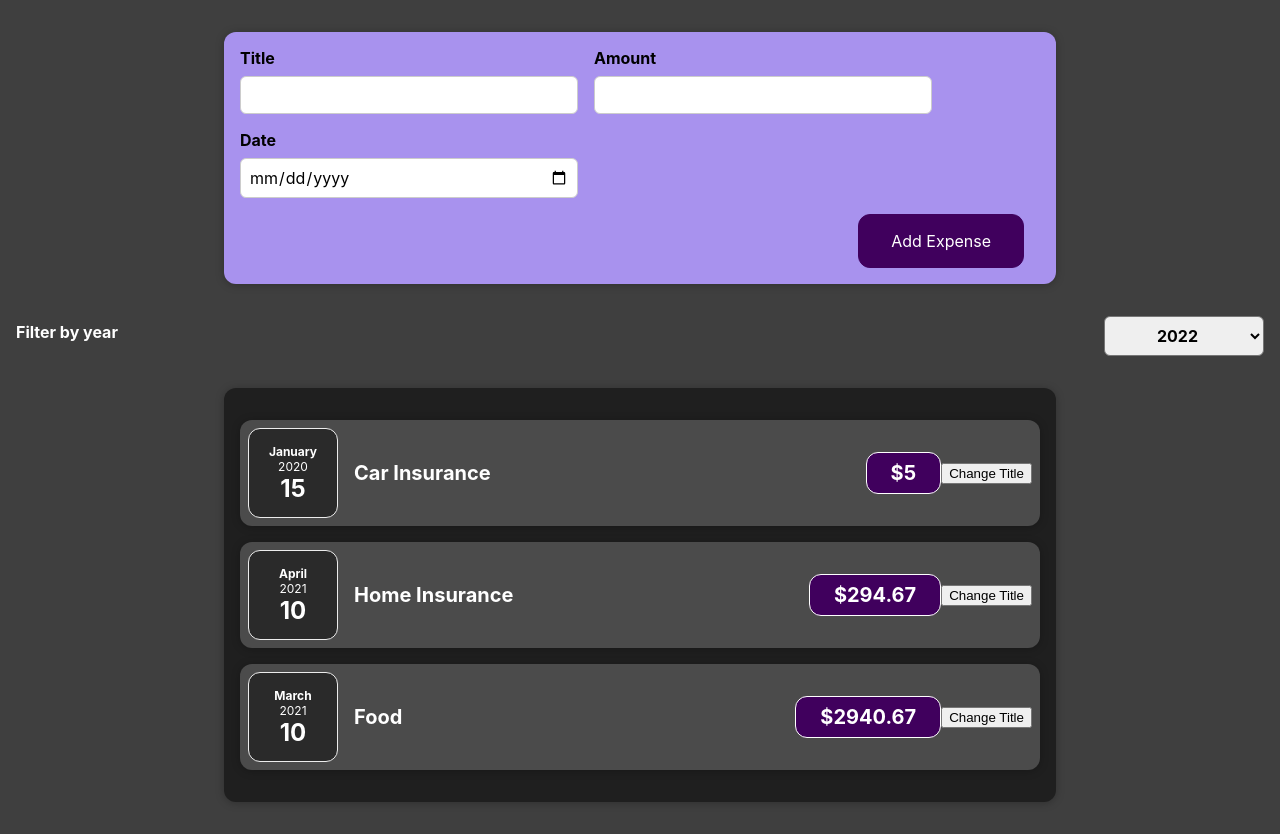
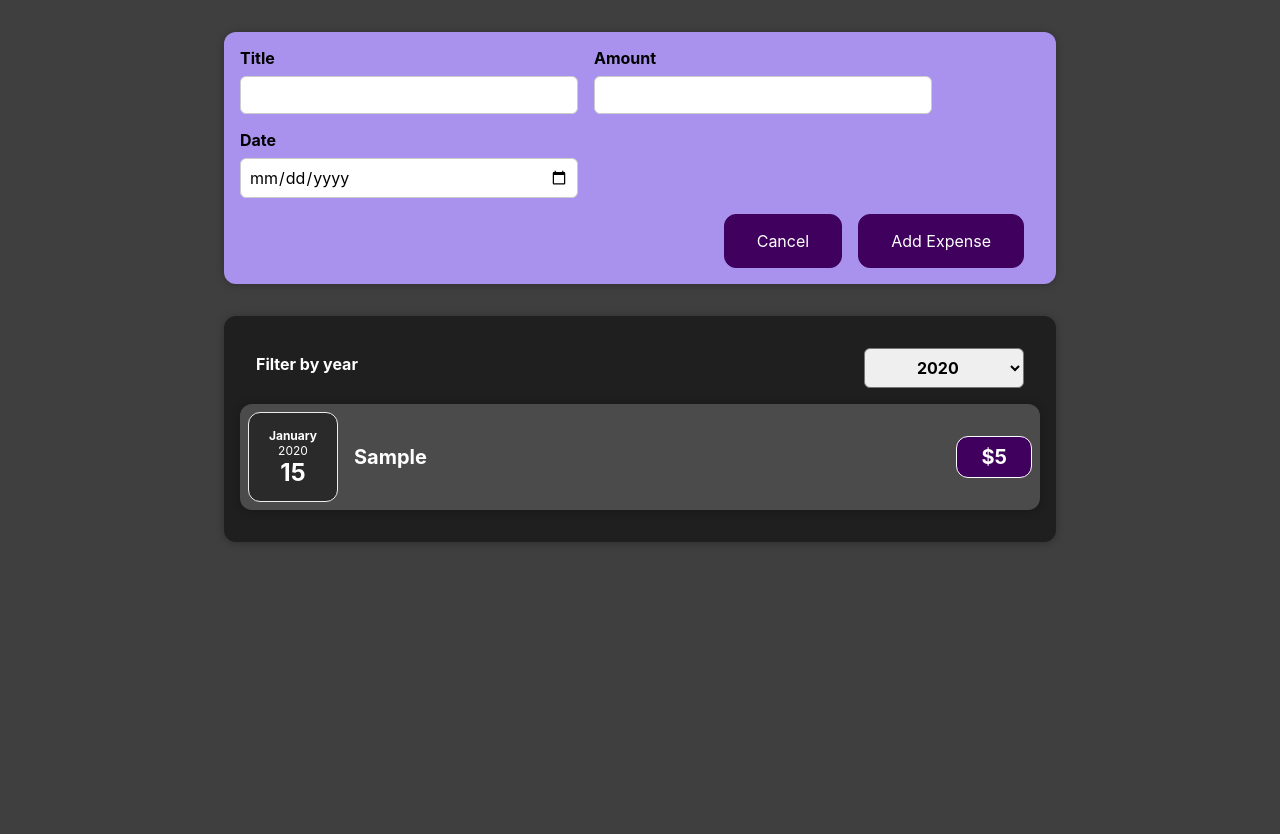
Before and after one commit to jamesferry84/react-udemy-course, a React (Create React App) app: page / in a window 1280 px wide. Both pictures are taken after typing "Sample", "5", "2020-01-15" into the empty fields and a click on the button "Add Expense". After the commit the page ends 800 px from the top, so only its background shows below. Built offline with nearby package versions, Linux system fonts and the light colour scheme.

Commit message:
adding conditionals and lists

```diff
--- a/src/components/Expenses/ExpenseFilter.css
+++ b/src/components/Expenses/ExpenseFilter.css
@@ -5,7 +5,7 @@
 
 .expenses-filter__control {
     display: flex;
-    width: 100%;
+    /*width: 100%;*/
     align-items: center;
     justify-content: space-between;
     margin: 1rem 0;
--- a/src/components/Expenses/ExpenseFilter.js
+++ b/src/components/Expenses/ExpenseFilter.js
@@ -16,7 +16,7 @@ const ExpenseFilter = (props) => {
         <div className='expenses-filter'>
             <div className='expenses-filter__control'>
                 <label>Filter by year</label>
-                <select onChange={onYearChangeHandler}>
+                <select value={props.selected} onChange={onYearChangeHandler}>
                     <option value='2022'>2022</option>
                     <option value='2021'>2021</option>
                     <option value='2020'>2020</option>
--- a/src/components/Expenses/ExpenseItem.js
+++ b/src/components/Expenses/ExpenseItem.js
@@ -2,24 +2,20 @@ import './ExpenseItem.css'
 import './ExpenseDate'
 import Card from "../UI/Card";
 import ExpenseDate from "./ExpenseDate";
-import { useState } from 'react'
 
 const ExpenseItem = (props) => {
-    const [title, setTitle] = useState(props.title);
 
-    const clickHandler = () => {
-        setTitle("Updated!");
-    }
 
     return (
+        <li>
             <Card className="expense-item">
                 <ExpenseDate date={props.date} />
                 <div className="expense-item__description">
-                <h2>{title}</h2>
+                    <h2>{props.title}</h2>
                     <div className="expense-item__price">${props.amount}</div>
                 </div>
-            <button onClick={clickHandler}>Change Title</button>
             </Card>
+        </li>
     );
 }
 
--- /dev/null
+++ b/src/components/Expenses/ExpenseList.css
@@ -0,0 +1,9 @@
+.expenses-list {
+    list-style: none;
+    padding: 0;
+}
+
+.expenses-list__fallback {
+    color: white;
+    text-align: center;
+}
--- /dev/null
+++ b/src/components/Expenses/ExpenseList.js
@@ -0,0 +1,24 @@
+import ExpenseItem from "./ExpenseItem";
+import "./ExpenseList.css";
+
+const ExpenseList = (props) => {
+
+    if (props.items.length === 0) {
+        return <h2 className="expenses-list__fallback">Found no expenses.</h2>
+    }
+
+    return (
+        <ul className="expenses-list">
+            {props.items.map((expense) => (
+            <ExpenseItem
+                key={expense.id}
+                title={expense.title}
+                amount={expense.amount}
+                date={expense.date}
+            />
+            ))}
+        </ul>
+    );
+}
+
+export default ExpenseList;
--- a/src/components/Expenses/Expenses.js
+++ b/src/components/Expenses/Expenses.js
@@ -1,22 +1,33 @@
+import React, {useState} from "react";
 import './Expenses.css'
 import Card from "../UI/Card";
-import ExpenseItem from "./ExpenseItem";
 import ExpenseFilter from "./ExpenseFilter";
+import ExpenseList from "./ExpenseList";
 
 const Expenses = (props) => {
 
+    const [filteredYear, setFilteredYear] = useState("2020");
+
     const onYearSelectedHandler = (yearSelected) => {
-        console.log("In Expenses");
-        console.log(yearSelected);
+        setFilteredYear(yearSelected);
     }
+
+    const filteredExpenses = props.items.filter(x => {
+        return x.date.getFullYear().toString() === filteredYear;
+    });
+
+
+
 
     return (
         <div>
-            <ExpenseFilter onYearSelected={onYearSelectedHandler} />
+
             <Card className="expenses">
-                <ExpenseItem title={props.items[0].title} amount={props.items[0].amount} date={props.items[0].date} />
-                <ExpenseItem title={props.items[1].title} amount={props.items[1].amount} date={props.items[1].date} />
-                <ExpenseItem title={props.items[2].title} amount={props.items[2].amount} date={props.items[2].date} />
+                <ExpenseFilter
+                    selected={filteredYear}
+                    onYearSelected={onYearSelectedHandler}
+                />
+                <ExpenseList items={filteredExpenses} />
             </Card>
         </div>
     );
--- a/src/components/NewExpense/ExpenseForm.js
+++ b/src/components/NewExpense/ExpenseForm.js
@@ -50,6 +50,7 @@ const ExpenseForm = (props) => {
               </div>
           </div>
           <div className="new-expense__actions">
+              <button type="cancel">Cancel</button>
               <button type="submit">Add Expense</button>
           </div>
       </form>
```
Lines whose indentation alone changed are shown as unchanged.
